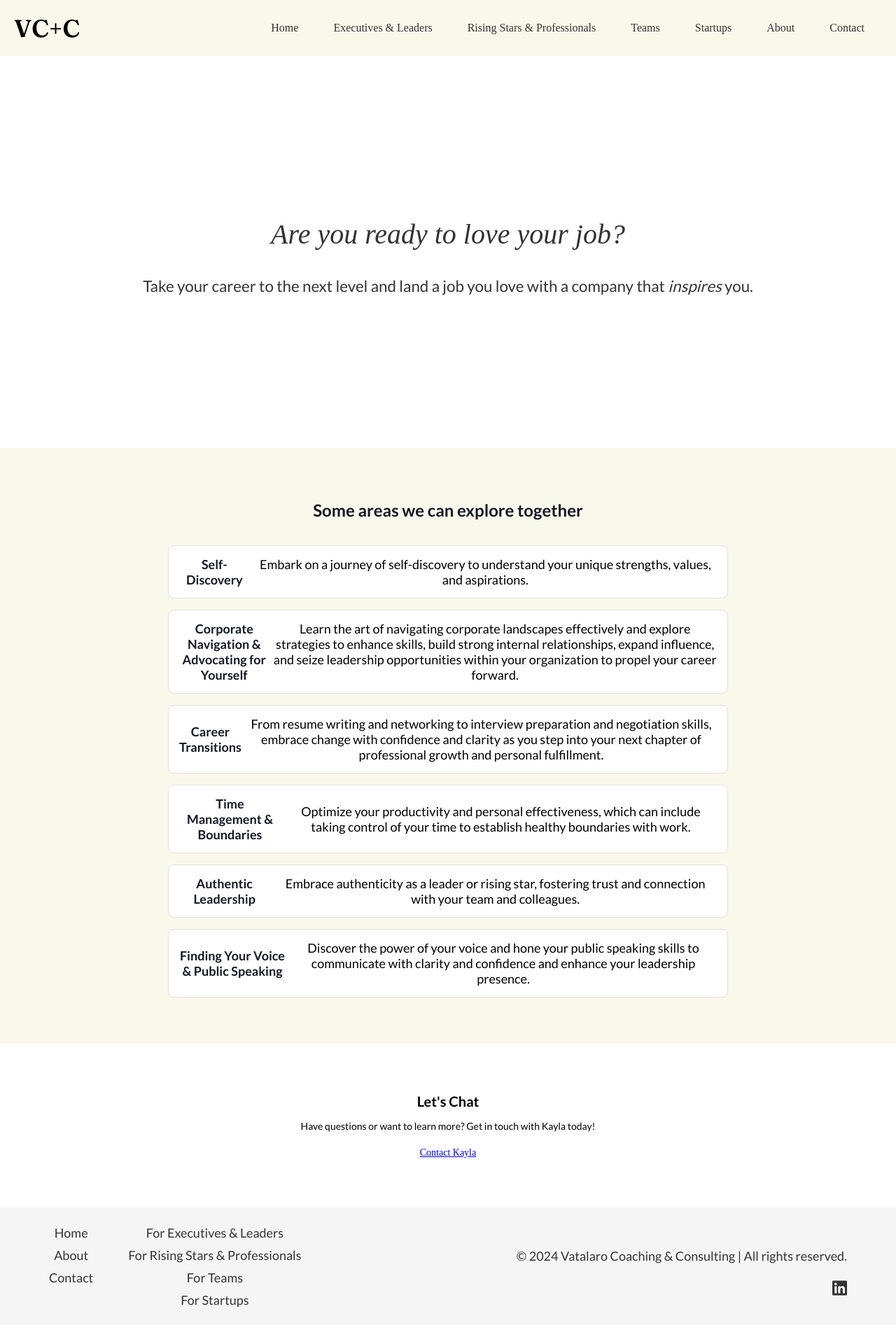
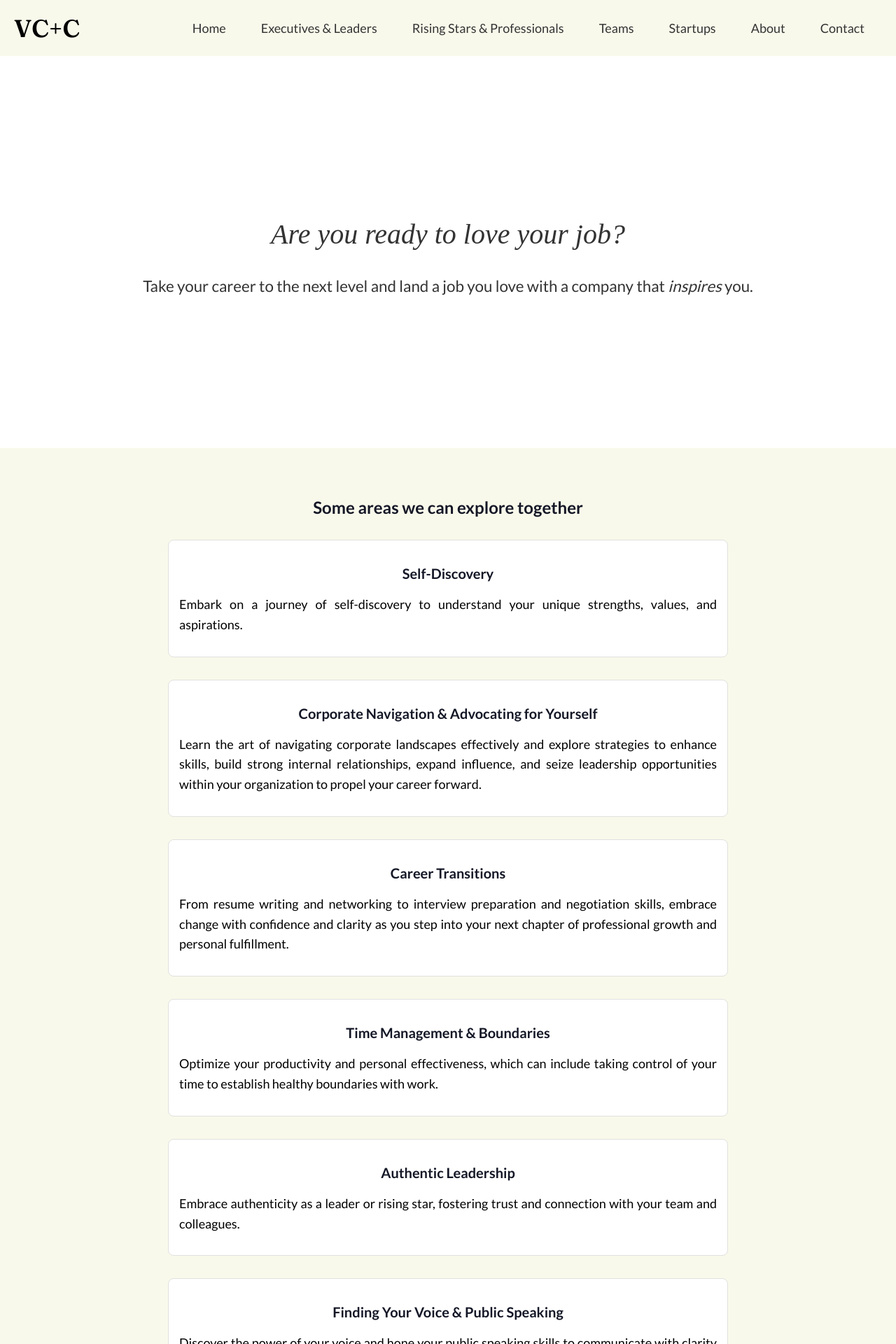
Before and after one commit to lucasamagno/vatalarocoaching, a Vue app: page /rising-professionals in a window 1280 px wide. Shown: the top 1920 px of the page at 70% size. Before the commit the page ends 1893 px from the top, so only its background shows below. Built offline with nearby package versions, Linux system fonts and the light colour scheme; a web font is replaced by a local one.

Commit message:
some more updates

```diff
--- a/src/components/AppFooter.vue
+++ b/src/components/AppFooter.vue
@@ -1,33 +1,25 @@
 <template>
   <footer class="app-footer">
     <div class="container">
-      <div class="footer-content">
-        <!-- Updated structure for links with two columns -->
       <div class="footer-links">
-          <!-- First column -->
-          <div class="footer-column">
-            <p><router-link to="/" class="footer-link">Home</router-link></p>
-            <p><router-link to="/about" class="footer-link">About</router-link></p>
-            <p><router-link to="/contact" class="footer-link">Contact</router-link></p>
-          </div>
-          <!-- Second column -->
-          <div class="footer-column">
-            <p><router-link to="/executive-coaching" class="footer-link">For Executives & Leaders</router-link></p>
-            <p><router-link to="/rising-professionals" class="footer-link">For Rising Stars & Professionals</router-link></p>
-            <p><router-link to="/for-teams" class="footer-link">For Teams</router-link></p>
-            <p><router-link to="/for-startups" class="footer-link">For Startups</router-link></p>
-          </div>
+        <router-link to="/" class="footer-link">Home</router-link> |
+        <router-link to="/about" class="footer-link">About</router-link> |
+        <router-link to="/contact" class="footer-link">Contact</router-link> |
+        <router-link to="/executive-coaching" class="footer-link">For Executives & Leaders</router-link> |
+        <router-link to="/rising-professionals" class="footer-link">For Rising Stars & Professionals</router-link> |
+        <router-link to="/for-teams" class="footer-link">For Teams</router-link> |
+        <router-link to="/for-startups" class="footer-link">For Startups</router-link>
       </div>
       <div class="footer-info">
-          <p>© 2024 Vatalaro Coaching & Consulting | All rights reserved.</p>
+        <p className="rights">© 2024 Vatalaro Coaching & Consulting | All rights reserved.</p>
         <a href="https://www.linkedin.com/in/kayla-vatalaro/" target="_blank" aria-label="LinkedIn">
           <i class="fab fa-linkedin"></i>
         </a>
       </div>
     </div>
-    </div>
   </footer>
 </template>
+
 
 <style scoped>
 .app-footer {
@@ -43,50 +35,41 @@
   padding: 0 15px;
 }
 
-.footer-content {
-  display: flex;
-  justify-content: space-between;
-  align-items: center;
-}
-
 .footer-links {
-  display: flex;
-  flex-direction: row; /* Align the columns horizontally */
-}
-
-.footer-column {
-  display: flex;
-  flex-direction: column;
-  margin-right: 50px; /* Add spacing between the columns */
-}
-
-.footer-links p {
-  margin: 5px 0; /* Adjust vertical margin between paragraphs */
+  margin-bottom: 20px; /* Add some space above footer info */
+  font-family: 'Lato', sans-serif;
+  font-size: 14px;
 }
 
 .footer-link {
-  text-decoration: none; /* Remove underline */
-  color: #333; /* Use custom color */
+  text-decoration: none;
+  color: #333;
+  margin: 0 5px; /* Adjust spacing between links */
 }
 
-.footer-link:hover,
-.footer-info a:hover {
-  opacity: 0.8;
-  transition: opacity 0.3s ease; /* Smooth transition for the hover effect */
+.footer-link:hover {
+  text-decoration: underline; /* Optional: underline on hover for better visibility */
 }
 
 .footer-info {
-  display: flex;
-  flex-direction: column;
-  align-items: flex-end;
+  text-align: center;
+  font-size: 14px;
+}
+
+.footer-info p {
+  margin-bottom: 10px;
 }
 
 .footer-info a {
-  margin-top: 5px;
-  color: inherit; /* Inherits the color from the parent element */
+  color: inherit;
+  margin: 0 5px;
 }
 
 .footer-info a i {
-  font-size: 24px; /* Adjust icon size */
+  font-size: 24px;
+}
+
+.rights {
+  font-size: 14px;
 }
 </style>
--- a/src/components/AppHeader.vue
+++ b/src/components/AppHeader.vue
@@ -13,23 +13,23 @@
       </div>
     </button>
     <div v-show="!isMobile" class="desktop-menu">
-      <router-link to="/" class="nav-link">Home</router-link>
-      <router-link to="/executive-coaching" class="nav-link">Executives & Leaders</router-link>
-      <router-link to="/rising-professionals" class="nav-link">Rising Stars & Professionals</router-link>
-      <router-link to="/for-teams" class="nav-link">Teams</router-link>
-      <router-link to="/startups" class="nav-link">Startups</router-link>
-      <router-link to="/about" class="nav-link">About</router-link>
-      <router-link to="/contact" class="nav-link">Contact</router-link>
+      <p><router-link to="/" class="nav-link">Home</router-link></p>
+      <p><router-link to="/executive-coaching" class="nav-link">Executives & Leaders</router-link></p>
+      <p><router-link to="/rising-professionals" class="nav-link">Rising Stars & Professionals</router-link></p>
+      <p><router-link to="/for-teams" class="nav-link">Teams</router-link></p>
+      <p><router-link to="/startups" class="nav-link">Startups</router-link></p>
+      <p><router-link to="/about" class="nav-link">About</router-link></p>
+      <p><router-link to="/contact" class="nav-link">Contact</router-link></p>
     </div>
     <transition name="fade">
       <div v-show="isMobileMenuVisible" class="full-page-menu" v-if="isMobile">
-        <router-link to="/" class="menu-item" @click="toggleMobileMenu">Home</router-link>
-        <router-link to="/executive-coaching" class="menu-item" @click="toggleMobileMenu">Executives & Leaders</router-link>
-        <router-link to="/rising-professionals" class="menu-item" @click="toggleMobileMenu">Rising Stars & Professionals</router-link>
-        <router-link to="/for-teams" class="menu-item" @click="toggleMobileMenu">Teams</router-link>
-        <router-link to="/startups" class="menu-item" @click="toggleMobileMenu">Startups</router-link>
-        <router-link to="/about" class="menu-item" @click="toggleMobileMenu">About</router-link>
-        <router-link to="/contact" class="menu-item" @click="toggleMobileMenu">Contact</router-link>
+        <p><router-link to="/" class="menu-item" @click="toggleMobileMenu">Home</router-link></p>
+        <p><router-link to="/executive-coaching" class="menu-item" @click="toggleMobileMenu">Executives & Leaders</router-link></p>
+        <p><router-link to="/rising-professionals" class="menu-item" @click="toggleMobileMenu">Rising Stars & Professionals</router-link></p>
+        <p><router-link to="/for-teams" class="menu-item" @click="toggleMobileMenu">Teams</router-link></p>
+        <p><router-link to="/startups" class="menu-item" @click="toggleMobileMenu">Startups</router-link></p>
+        <p><router-link to="/about" class="menu-item" @click="toggleMobileMenu">About</router-link></p>
+        <p><router-link to="/contact" class="menu-item" @click="toggleMobileMenu">Contact</router-link></p>
       </div>
     </transition>
   </nav>
@@ -97,9 +97,6 @@ watchEffect(() => {
 }
 
 .hamburger-button {
-  position: fixed;
-  top: 16px;
-  right: 16px;
   z-index: 100;
   background: none;
   border: none;
--- a/src/components/AreasOfCollaboration.vue
+++ b/src/components/AreasOfCollaboration.vue
@@ -1,85 +1,79 @@
 <template>
-<div className="tan-color">
-  <div class="areas-of-collaboration">
-    <h3>Some areas we can explore together</h3>
-    <ul>
-      <li>
-        <strong>Self-Discovery</strong> Embark on a journey of self-discovery to understand your unique strengths, values, and aspirations.
-      </li>
-      <li>
-        <strong>Corporate Navigation & Advocating for Yourself</strong> Learn the art of navigating corporate landscapes effectively and explore strategies to enhance skills, build strong internal relationships, expand influence, and seize leadership opportunities within your organization to propel your career forward.
-      </li>
-      <li>
-        <strong>Career Transitions</strong> From resume writing and networking to interview preparation and negotiation skills, embrace change with confidence and clarity as you step into your next chapter of professional growth and personal fulfillment.
-      </li>
-      <li>
-        <strong>Time Management & Boundaries</strong> Optimize your productivity and personal effectiveness, which can include taking control of your time to establish healthy boundaries with work.
-      </li>
-      <li>
-        <strong>Authentic Leadership</strong> Embrace authenticity as a leader or rising star, fostering trust and connection with your team and colleagues.
-      </li>
-      <li>
-        <strong>Finding Your Voice & Public Speaking</strong> Discover the power of your voice and hone your public speaking skills to communicate with clarity and confidence and enhance your leadership presence.
-      </li>
-    </ul>
+  <div class="tan-color">
+    <div class="areas-of-collaboration">
+      <h2 class="content-title">Some areas we can explore together</h2>
+      <div class="collaboration-section">
+        <h3>Self-Discovery</h3>
+        <p>Embark on a journey of self-discovery to understand your unique strengths, values, and aspirations.</p>
+      </div>
+      <div class="collaboration-section">
+        <h3>Corporate Navigation & Advocating for Yourself</h3>
+        <p>Learn the art of navigating corporate landscapes effectively and explore strategies to enhance skills, build strong internal relationships, expand influence, and seize leadership opportunities within your organization to propel your career forward.</p>
+      </div>
+      <div class="collaboration-section">
+        <h3>Career Transitions</h3>
+        <p>From resume writing and networking to interview preparation and negotiation skills, embrace change with confidence and clarity as you step into your next chapter of professional growth and personal fulfillment.</p>
+      </div>
+      <div class="collaboration-section">
+        <h3>Time Management & Boundaries</h3>
+        <p>Optimize your productivity and personal effectiveness, which can include taking control of your time to establish healthy boundaries with work.</p>
+      </div>
+      <div class="collaboration-section">
+        <h3>Authentic Leadership</h3>
+        <p>Embrace authenticity as a leader or rising star, fostering trust and connection with your team and colleagues.</p>
+      </div>
+      <div class="collaboration-section">
+        <h3>Finding Your Voice & Public Speaking</h3>
+        <p>Discover the power of your voice and hone your public speaking skills to communicate with clarity and confidence and enhance your leadership presence.</p>
+      </div>
+    </div>
   </div>
-</div>
 </template>
 
 <style scoped>
-/* Styles for the first component to match the second component's font sizes */
 .tan-color {
-  background-color: rgb(249,249,235);
-  padding: 30px 0;
+  background-color: rgb(249, 249, 235);
 }
 
 .areas-of-collaboration {
-  margin: 20px auto;
+  display: flex;
+  flex-direction: column;
   max-width: 800px;
-  display: grid;
-  gap: 20px;
+  margin: 0 auto;
+  padding: 50px;
 }
 
-/* Adjusting the h3 to match the h2 size in the second component */
-.areas-of-collaboration h3 {
-  margin-bottom: 1rem;
+.content-title {
   text-align: center;
+  margin-bottom: 2rem;
   color: #141726;
-  font-size: 24px; /* Matching the h2 size from the second component */
+  font-size: 24px;
 }
 
-.areas-of-collaboration ul {
-  list-style-type: none;
-  padding: 0;
-  margin: 0;
-}
-
-.areas-of-collaboration li {
-  display: flex;
-  align-items: center;
-  margin-bottom: 1rem;
+.collaboration-section {
   padding: 15px;
+  margin-bottom: 2rem;
   border: 1px solid #e0e0e0;
   border-radius: 8px;
   background-color: white;
   transition: all 0.3s ease-in-out;
 }
 
-.areas-of-collaboration li:hover {
+.collaboration-section:hover {
   transform: translateY(-5px);
   box-shadow: 0 4px 8px rgba(0, 0, 0, 0.1);
 }
 
-/* Adjusting the paragraph text to match */
-.areas-of-collaboration p {
+.collaboration-section h3 {
   margin-bottom: 1rem;
-  text-align: left; /* Ensure text aligns to the left */
-  line-height: 1.6; /* Matching line height from the second component */
+  color: #141726;
+  font-size: 20px; /* Adjusted to match h3 size in workshops-training */
+  text-align: center; /* Centered to match the style */
 }
 
-.areas-of-collaboration strong {
-  margin-right: 6px;
-  color: #141726;
+.collaboration-section p {
+  margin-bottom: 1rem;
+  text-align: justify; /* Adjusted for alignment consistency */
+  line-height: 1.6;
 }
-
 </style>
--- a/src/components/LetsChat.vue
+++ b/src/components/LetsChat.vue
@@ -2,29 +2,47 @@
   <section class="lets-chat">
     <h3>Let's Chat</h3>
     <p>Have questions or want to learn more? Get in touch with Kayla today!</p>
-    <router-link to="/contact" class="contact-button">Contact Kayla</router-link>
+    <p><router-link to="/contact" class="contact-button">Contact Kayla</router-link></p>
   </section>
 </template>
 
 <style scoped>
 .lets-chat {
   text-align: center;
-  padding: 20px; /* Adjust padding for mobile */
-  margin: 30px auto; /* Reduce margin for mobile */
+  padding: 20px;
+  margin: 30px auto;
 }
 
 .lets-chat h3 {
-  font-size: 20px; /* Reduce font size for mobile */
-  margin-bottom: 15px; /* Adjust spacing */
+  font-size: 20px;
+  margin-bottom: 15px;
 }
 
 .lets-chat p {
-  font-size: 14px; /* Reduce font size for mobile */
-  margin-bottom: 20px; /* Adjust spacing */
+  font-size: 14px;
+  margin-bottom: 20px;
 }
 
 .contact-button {
-  padding: 8px 16px; /* Adjust padding for smaller screens */
-  font-size: 14px; /* Adjust font size for mobile */
+  display: inline-block;
+  padding: 10px 20px; /* Matching padding */
+  font-size: 1rem; /* Matching font size */
+  font-weight: bold; /* Ensure text is bold */
+  text-decoration: none; /* Remove underline */
+  color: #FFF; /* White text color */
+  background-color: #141726; /* Matching background color */
+  border: none;
+  border-radius: 25px; /* Rounded corners */
+  transition: background-color 0.3s ease; /* Smooth transition for hover effect */
+}
+
+.contact-button:hover {
+  background-color: #2b3152; /* Darker background color on hover */
+}
+
+@media (max-width: 430px) {
+  .lets-chat {
+    padding: 0px 20px;
+  }
 }
 </style>
--- a/src/components/PageNavigation.vue
+++ b/src/components/PageNavigation.vue
@@ -43,7 +43,7 @@
   transform: translateY(-2px);
 }
 
-@media (max-width: 390px) {
+@media (max-width: 430px) {
   .new-page-navigation {
     padding: 10px; /* Reduce padding for very small screens */
     grid-template-columns: 1fr; /* Single column layout */
@@ -53,6 +53,7 @@
     width: 100%; /* Full width to utilize available space */
     margin-bottom: 10px; /* Reduce margin for compact layout */
     font-size: 1.6rem; /* Adjust font size for smaller screens */
+    height: 6rem;
   }
 
   .new-nav-item:last-child {
```
Also changed, not shown: src/components/HeroSection.vue (+58 -20 lines), src/components/LeadingDiverseTeams.vue (+11 -12 lines). Lines whose indentation alone changed are shown as unchanged.
